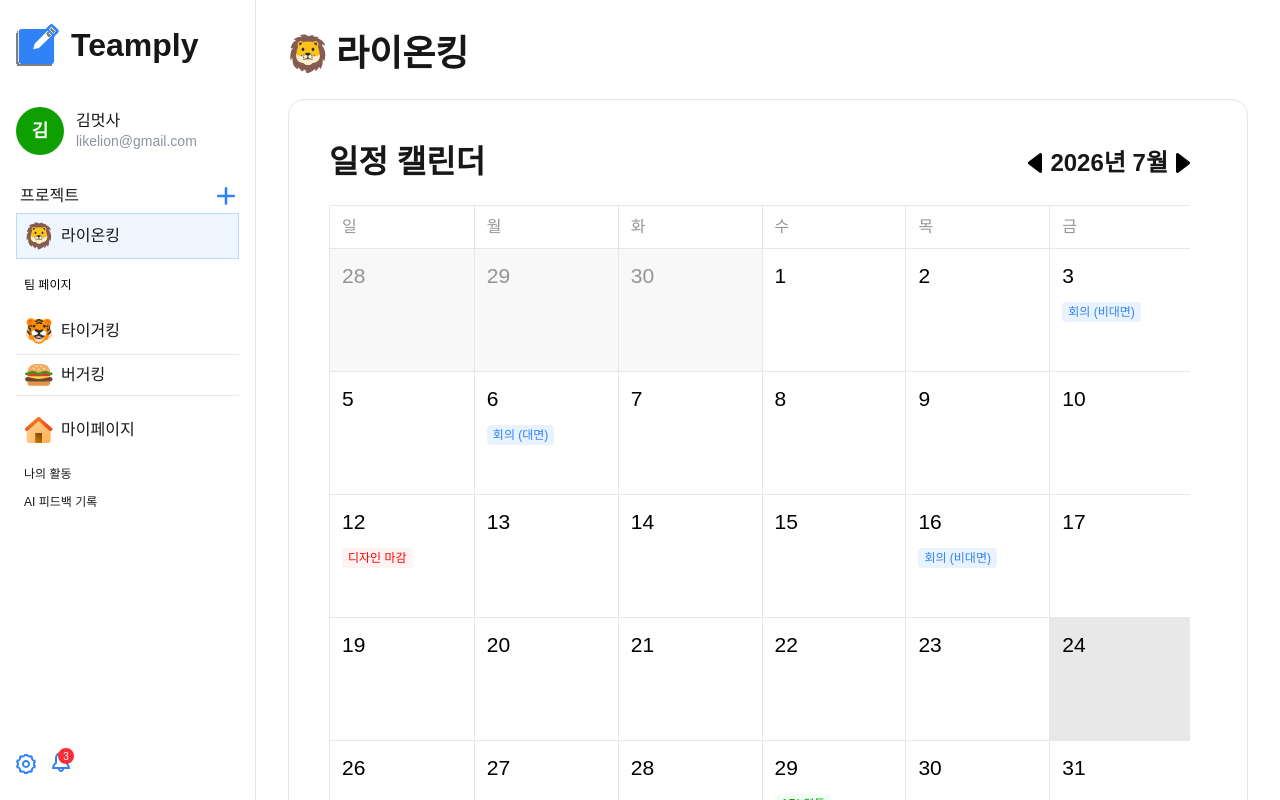
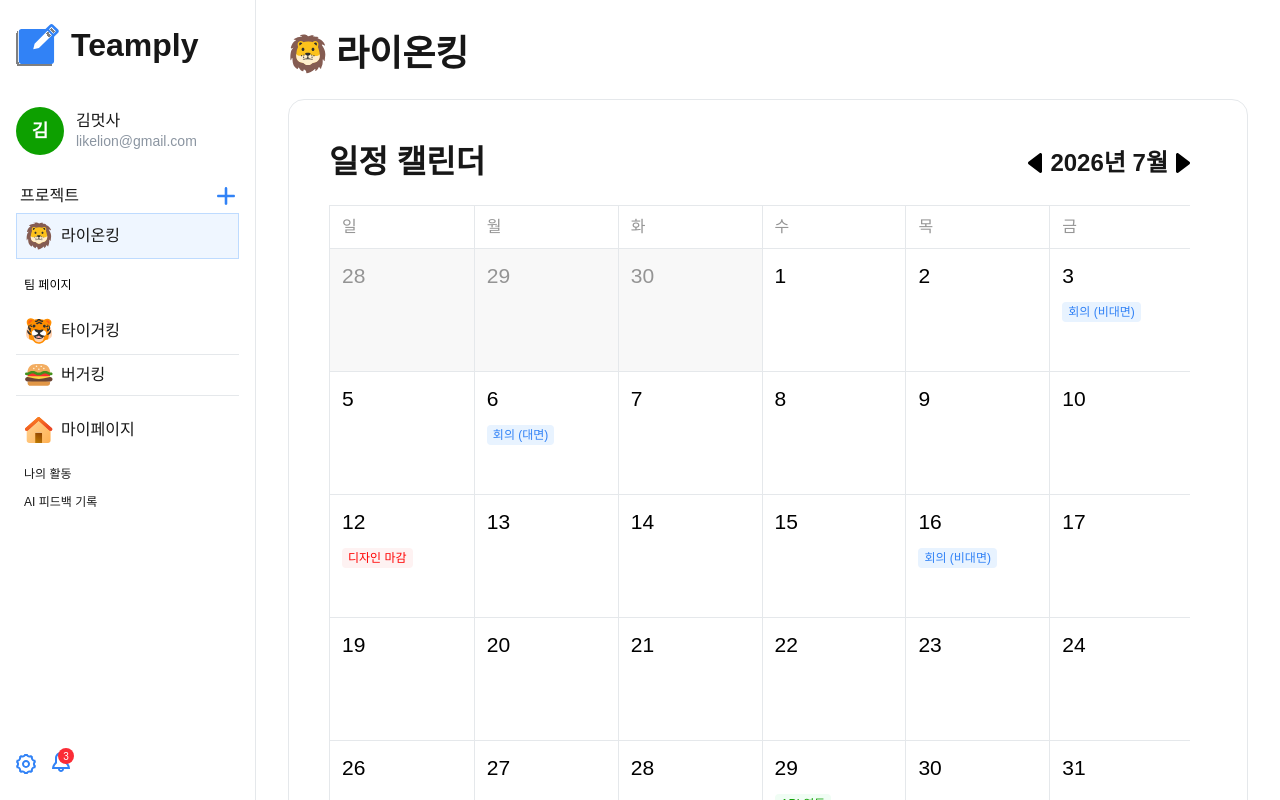
Before and after one commit to SMU-LikeLion-14th-LionKing/LionKing-FE, a Next.js app: page /teammanagement in a window 1280 px wide. Shown: the top 800 px of the page. Built offline with nearby package versions, Linux system fonts and the light colour scheme; a web font is replaced by a local one.

Commit message:
style: 날짜 선택 디자인 수정

```diff
--- a/src/components/TeamManagement/CalendarSection.jsx
+++ b/src/components/TeamManagement/CalendarSection.jsx
@@ -98,7 +98,6 @@ export default function CalendarSection() {
     [],
   );
   const hasMockEvents = currentMonth.getFullYear() === 2026 && currentMonth.getMonth() === 6;
-  const isCurrentMonth = today.getFullYear() === currentMonth.getFullYear() && today.getMonth() === currentMonth.getMonth();
   const monthLabel = new Intl.DateTimeFormat("ko-KR", { year: "numeric", month: "long" }).format(currentMonth);
 
   const changeMonth = (amount) => setCurrentMonth((month) => new Date(month.getFullYear(), month.getMonth() + amount, 1));
@@ -126,9 +125,10 @@ export default function CalendarSection() {
           <div className="relative grid grid-cols-7">
             {calendarDays.map((date, index) => {
               const events = !date.muted && hasMockEvents ? eventsByDay.get(date.day) || [] : [];
-              const isToday = !date.muted && isCurrentMonth && date.day === today.getDate();
+              const isSelected = selectedDate
+                && getDateForCell(currentMonth, date).getTime() === startOfDay(selectedDate).getTime();
               return (
-                <button type="button" key={`${date.day}-${index}`} onClick={() => openScheduleModal(date)} className={`relative h-[123px] w-36 border-b border-gray-5 text-left ${index % 7 > 0 ? "border-l" : ""} ${index % 7 === 6 ? "border-r" : ""} ${date.muted ? "bg-[#f8f8f8]" : isToday ? "bg-[#e8e8e8]" : "bg-white"} hover:bg-third focus-visible:outline-2 focus-visible:outline-primary`}>
+                <button type="button" key={`${date.day}-${index}`} onClick={() => openScheduleModal(date)} className={`relative h-[123px] w-36 border-b border-gray-5 text-left ${index % 7 > 0 ? "border-l" : ""} ${index % 7 === 6 ? "border-r" : ""} ${isSelected ? "bg-[#e8e8e8]" : date.muted ? "bg-[#f8f8f8]" : "bg-white"} hover:bg-third focus-visible:outline-2 focus-visible:outline-primary`}>
                   <span className={`absolute left-3 top-3 text-[21px] font-medium leading-[140%] text-black ${date.muted ? "opacity-40" : "opacity-100"}`}>{date.day}</span>
                   <div className="absolute left-3 top-[53px] space-y-1">
                     {events.map((event) => <span key={event.label} className={`block w-fit max-w-full truncate rounded px-1.5 py-0.5 text-xs font-medium ${badgeStyles[event.tone]}`}>{event.label}</span>)}
```
